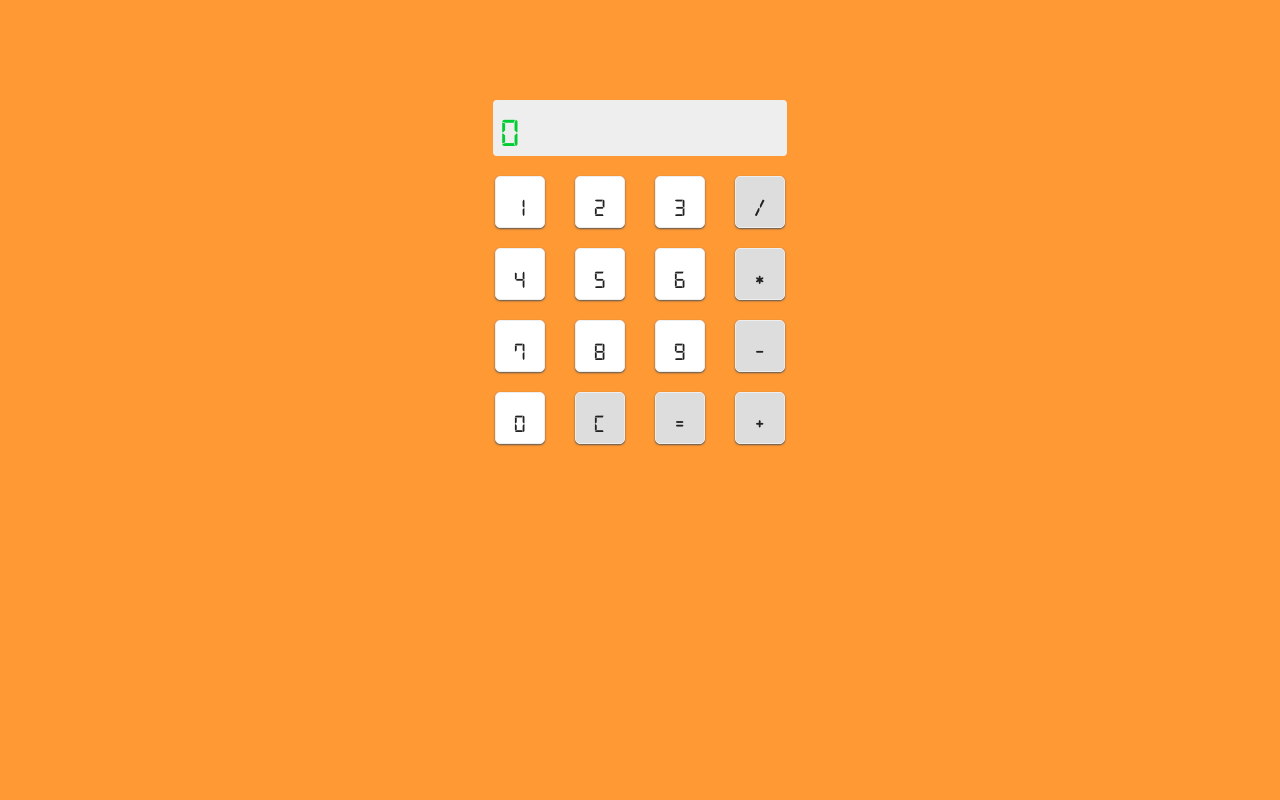
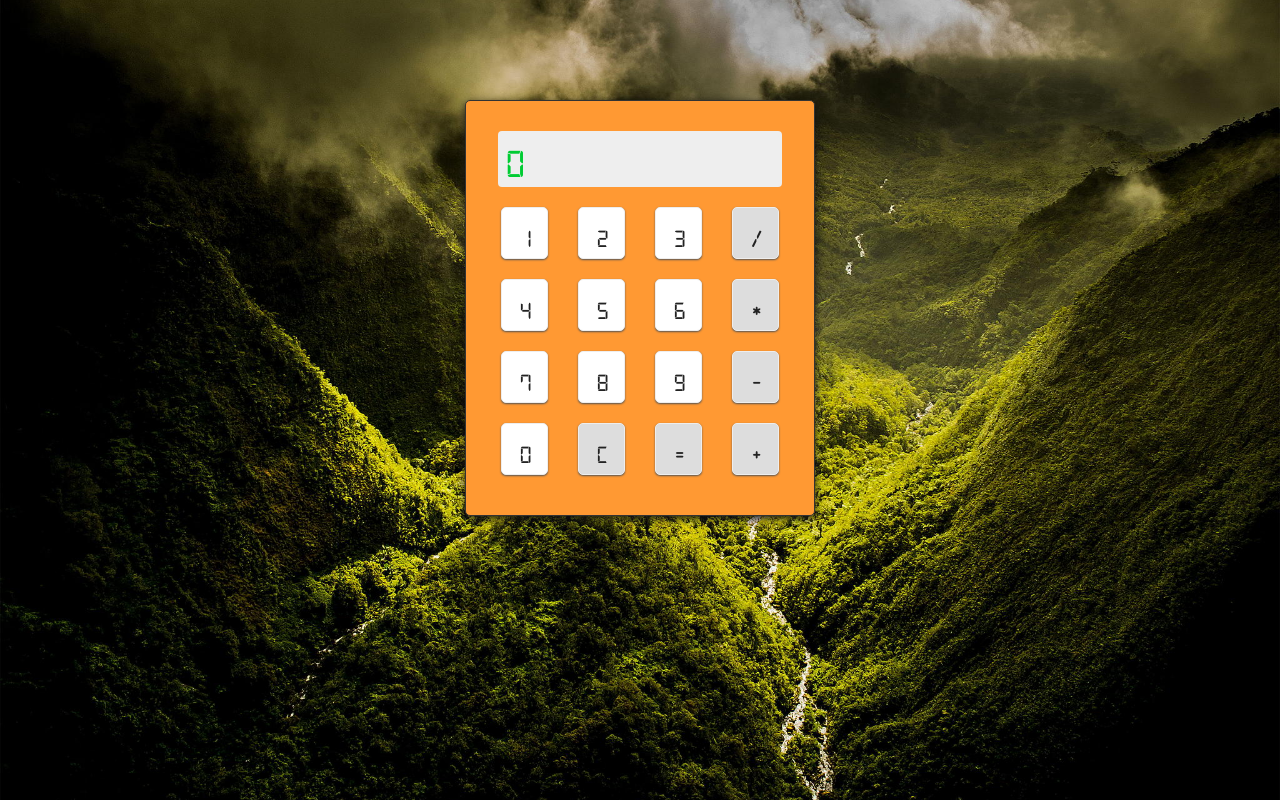
Before and after one commit to kravse/Calculator, a website: page www/index.html in a window 1280 px wide. Drawn offline with nearby package versions, Linux system fonts and the light colour scheme.

Commit message:
fixed styling

```diff
--- a/src/styles/main.styl
+++ b/src/styles/main.styl
@@ -4,15 +4,31 @@
 //- --------------------------------------------------------
 
 body
-  background: #FF9933
+  background-image: url('../images/bg.jpg')
+  background-repeat: no-repeat
+  background-position: center center
+  background-size: cover
 
 .container
   padding-top: 100px
 
+  +media('mobile')
+    padding-top: 50px
+
 .calc.row
   display: block
-  width: 320px
+  width: 350px
   margin: 0 auto
+  background: #FF9933
+  padding: 30px 20px
+  border-radius: 5px
+  box-shadow: 0px 3px 10px #111;
+  border: 1px solid #333
+
+  +media('mobile')
+    width: 95%
+    padding: 25px 0px
+
 
   .column
     margin: 10px 0
```
Also changed, not shown: src/images/bg.jpg (added), src/images/radiohead.jpg (added), www/images/archer.jpg (deleted), www/images/bg.jpg (added), www/images/radiohead.jpg (added), www/styles/main.min.css.
